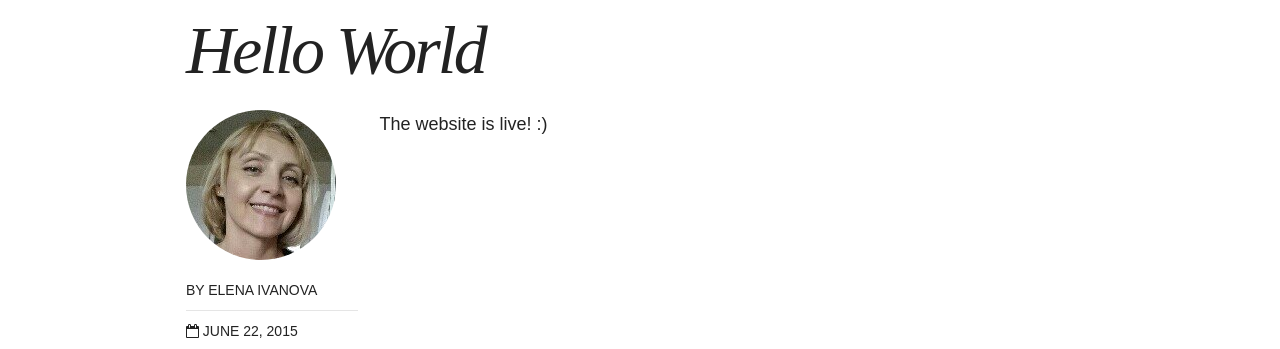
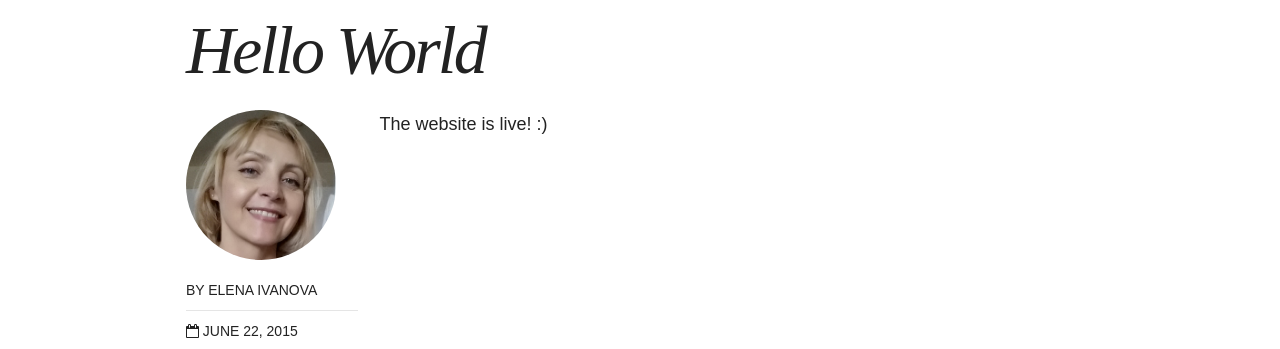
Before and after one commit to elenaivanovame/elenaivanovame.github.io, a Jekyll site: the page built from _posts/blog/2015-06-22-hello-world.md, in a window 1280 px wide. Shown: the part 401-750 px from the top of the page. Built offline with Jekyll 4.4.1, drawn with Linux system fonts in a browser that asks for light colours; nearby versions of some CDN libraries.

Commit message:
Update avatar

```diff
--- a/_config.yml
+++ b/_config.yml
@@ -33,7 +33,7 @@ exclude: ["lib", "config.rb", "Capfile", "config", "log", "Rakefile", "Rakefile.
 # Site owner
 owner:
   name: Elena Ivanova
-  avatar: bio-photo.jpg
+  avatar: bio-photo.png
   email: ellingvo@gmail.com
   disqus-shortname: disqus_Np75VoaSf9
   twitter: #username
```
Also changed, not shown: images/bio-photo.png (added).
